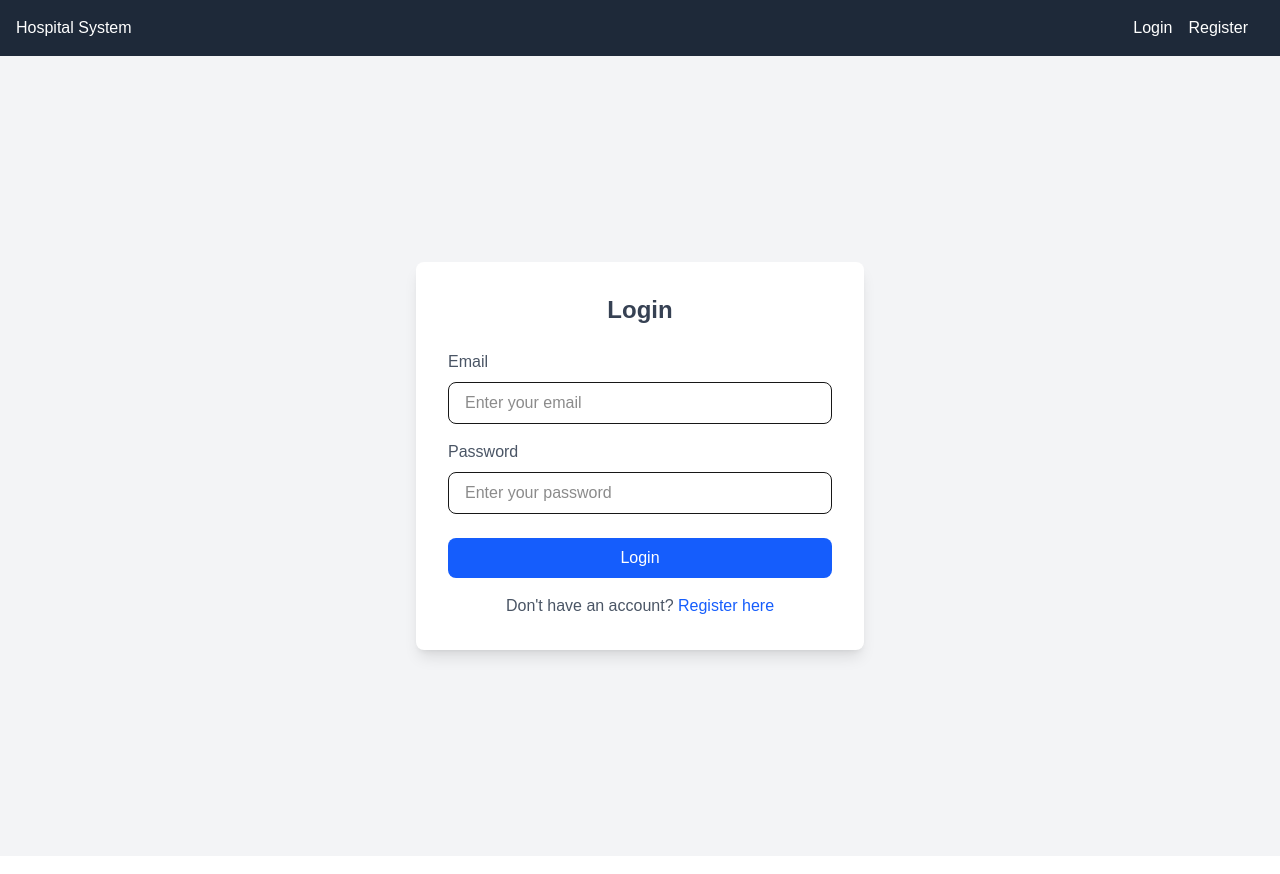
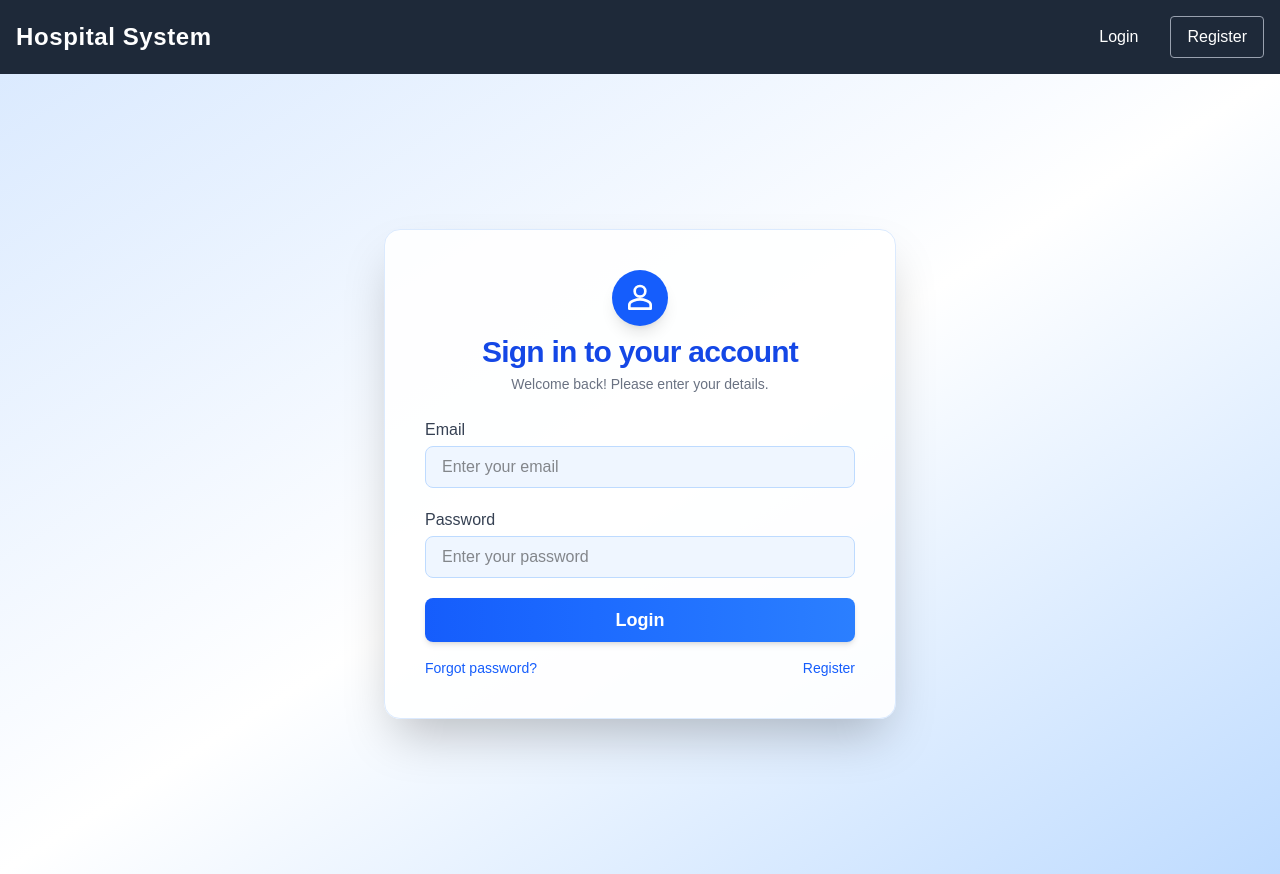
Before and after one commit to Lungan77/hospital_management, a Next.js app: page /login in a window 1280 px wide. Built offline with nearby package versions, Linux system fonts and the light colour scheme; no server answers.

Commit message:
Improve design login dash nav

```diff
--- a/app/dashboard/page.js
+++ b/app/dashboard/page.js
@@ -1,7 +1,70 @@
 "use client";
 import { useSession } from "next-auth/react";
 import withAuth from "@/hoc/withAuth";
-import Loader from "@/components/loader"; // Keep loader for UX
+import Loader from "@/components/loader";
+
+const roleCards = [
+  {
+    role: "admin",
+    title: "Manage Users",
+    description: "Add, edit, or remove users and assign roles.",
+    icon: (
+      <svg className="w-8 h-8 text-blue-500" fill="none" stroke="currentColor" strokeWidth="2" viewBox="0 0 24 24">
+        <path d="M17 20h5v-2a4 4 0 00-3-3.87M9 20H4v-2a4 4 0 013-3.87m9-4a4 4 0 10-8 0 4 4 0 008 0zm6 4v2a2 2 0 01-2 2h-1.5M3 16v2a2 2 0 002 2h1.5" />
+      </svg>
+    ),
+  },
+  {
+    role: "doctor",
+    title: "View Appointments",
+    description: "See your upcoming appointments and patient details.",
+    icon: (
+      <svg className="w-8 h-8 text-green-500" fill="none" stroke="currentColor" strokeWidth="2" viewBox="0 0 24 24">
+        <path d="M8 7V3m8 4V3m-9 8h10M5 21h14a2 2 0 002-2V7a2 2 0 00-2-2H5a2 2 0 00-2 2v12a2 2 0 002 2z" />
+      </svg>
+    ),
+  },
+  {
+    role: "receptionist",
+    title: "Check-in Patients",
+    description: "Register and check-in patients quickly.",
+    icon: (
+      <svg className="w-8 h-8 text-yellow-500" fill="none" stroke="currentColor" strokeWidth="2" viewBox="0 0 24 24">
+        <path d="M12 11c0-1.1.9-2 2-2h4a2 2 0 012 2v6a2 2 0 01-2 2h-4a2 2 0 01-2-2v-6zm-6 0c0-1.1.9-2 2-2h4a2 2 0 012 2v6a2 2 0 01-2 2H8a2 2 0 01-2-2v-6z" />
+      </svg>
+    ),
+  },
+  {
+    role: "nurse",
+    title: "Record Vitals",
+    description: "Update and monitor patient vitals.",
+    icon: (
+      <svg className="w-8 h-8 text-pink-500" fill="none" stroke="currentColor" strokeWidth="2" viewBox="0 0 24 24">
+        <path d="M12 8v4l3 3m6 1a9 9 0 11-18 0 9 9 0 0118 0z" />
+      </svg>
+    ),
+  },
+  {
+    role: "patient",
+    title: "Schedule Appointment",
+    description: "Book and manage your appointments.",
+    icon: (
+      <svg className="w-8 h-8 text-purple-500" fill="none" stroke="currentColor" strokeWidth="2" viewBox="0 0 24 24">
+        <path d="M8 7V3m8 4V3m-9 8h10M5 21h14a2 2 0 002-2V7a2 2 0 00-2-2H5a2 2 0 00-2 2v12a2 2 0 002 2z" />
+      </svg>
+    ),
+  },
+  {
+    role: "labtech",
+    title: "Manage Lab Results",
+    description: "Upload and review laboratory results.",
+    icon: (
+      <svg className="w-8 h-8 text-red-500" fill="none" stroke="currentColor" strokeWidth="2" viewBox="0 0 24 24">
+        <path d="M9 17v-6a2 2 0 012-2h2a2 2 0 012 2v6m-6 0h6" />
+      </svg>
+    ),
+  },
+];
 
 function Dashboard() {
   const { data: session, status } = useSession();
@@ -12,17 +75,30 @@ function Dashboard() {
     return <p className="text-center mt-10 text-red-600">Error: User not found</p>;
   }
 
+  const userRole = session.user.role;
+
   return (
-    <div>
-      <h1 className="text-3xl font-bold">Welcome, {session.user.name}</h1>
-      <p className="text-gray-600">Role: {session.user.role}</p>
+    <div className="py-10 px-4">
+      <div className="bg-gradient-to-r from-blue-100 to-purple-100 rounded-xl p-8 mb-8 shadow">
+        <h1 className="text-4xl font-extrabold text-gray-800 mb-2">
+          Welcome, <span className="text-blue-600">{session.user.name}</span>
+        </h1>
+        <p className="text-lg text-gray-600">Role: <span className="font-semibold">{userRole}</span></p>
+      </div>
 
-      <div className="mt-6 grid grid-cols-1 md:grid-cols-3 gap-4">
-        {session.user.role === "admin" && <div className="p-4 bg-white shadow-md rounded-lg">Manage Users</div>}
-        {session.user.role === "doctor" && <div className="p-4 bg-white shadow-md rounded-lg">View Appointments</div>}
-        {session.user.role === "receptionist" && <div className="p-4 bg-white shadow-md rounded-lg">Check-in Patients</div>}
-        {session.user.role === "nurse" && <div className="p-4 bg-white shadow-md rounded-lg">Record Vitals</div>}
-        {session.user.role === "patient" && <div className="p-4 bg-white shadow-md rounded-lg">Schedule Appointment</div>}
+      <div className="grid grid-cols-1 sm:grid-cols-2 md:grid-cols-3 gap-6">
+        {roleCards
+          .filter(card => card.role === userRole)
+          .map(card => (
+            <div
+              key={card.role}
+              className="bg-white rounded-lg shadow-lg p-6 flex flex-col items-center hover:shadow-xl transition-shadow"
+            >
+              <div className="mb-4">{card.icon}</div>
+              <h2 className="text-xl font-bold mb-2 text-gray-800">{card.title}</h2>
+              <p className="text-gray-500 text-center">{card.description}</p>
+            </div>
+          ))}
       </div>
     </div>
   );
--- a/app/login/page.js
+++ b/app/login/page.js
@@ -2,90 +2,114 @@
 import { useState } from "react";
 import { useRouter } from "next/navigation";
 import { signIn } from "next-auth/react";
-import Loader from "@/components/loader"; // Import the loader
+import Loader from "@/components/loader";
 
 export default function Login() {
   const [email, setEmail] = useState("");
   const [password, setPassword] = useState("");
   const [error, setError] = useState("");
-  const [loading, setLoading] = useState(false); // Loader state
+  const [loading, setLoading] = useState(false);
   const router = useRouter();
 
   const handleLogin = async (e) => {
     e.preventDefault();
     setError("");
-
-    // ✅ Input Validation
     if (!email.trim() || !password.trim()) {
       setError("Email and password are required");
       return;
     }
-
-    setLoading(true); // Show loader
-
+    setLoading(true);
     const res = await signIn("credentials", {
       email,
       password,
       redirect: false,
     });
-
-    setLoading(false); // Hide loader
-
+    setLoading(false);
     if (res?.ok) {
       router.push("/dashboard");
     } else {
-      // ✅ Show real error message if available
       setError(res?.error || "Invalid email or password");
     }
   };
 
   return (
-    <div className="flex min-h-screen items-center justify-center bg-gray-100">
-      <div className="w-full max-w-md p-8 bg-white rounded-lg shadow-lg">
-        <h2 className="text-2xl font-bold text-center text-gray-700">Login</h2>
+    <div className="flex min-h-screen items-center justify-center bg-gradient-to-br from-blue-100 via-white to-blue-200">
+      <div className="w-full p-10 bg-white/90 rounded-2xl shadow-2xl border border-blue-100 max-w-lg">
+        <div className="flex flex-col items-center mb-6">
+          <div className="bg-blue-600 rounded-full p-3 mb-2 shadow-lg">
+            <svg className="w-8 h-8 text-white" fill="none" stroke="currentColor" strokeWidth="2" viewBox="0 0 24 24">
+              <path strokeLinecap="round" strokeLinejoin="round" d="M12 11c2.21 0 4-1.79 4-4s-1.79-4-4-4-4 1.79-4 4 1.79 4 4 4zm0 2c-2.67 0-8 1.34-8 4v3h16v-3c0-2.66-5.33-4-8-4z"/>
+            </svg>
+          </div>
+          <h2 className="text-3xl font-extrabold text-blue-700 tracking-tight">Sign in to your account</h2>
+          <p className="text-gray-500 mt-1 text-sm">Welcome back! Please enter your details.</p>
+        </div>
 
-        {error && <p className="text-red-500 text-center mt-2">{error}</p>}
+        {error && (
+          <div className="bg-red-100 border border-red-300 text-red-700 px-4 py-2 rounded mb-4 text-center animate-shake">
+            {error}
+          </div>
+        )}
 
-        <form onSubmit={handleLogin} className="mt-6">
+        <form onSubmit={handleLogin} className="space-y-5">
           <div>
-            <label className="block text-gray-600">Email</label>
+            <label className="block text-gray-700 font-medium mb-1">Email</label>
             <input
               type="email"
               value={email}
               onChange={(e) => setEmail(e.target.value)}
-              className="w-full px-4 py-2 mt-2 border rounded-lg focus:outline-none focus:ring-2 focus:ring-blue-400"
+              className="w-full px-4 py-2 border border-blue-200 rounded-lg focus:outline-none focus:ring-2 focus:ring-blue-400 bg-blue-50 transition"
               placeholder="Enter your email"
               required
+              autoComplete="username"
             />
           </div>
-
-          <div className="mt-4">
-            <label className="block text-gray-600">Password</label>
+          <div>
+            <label className="block text-gray-700 font-medium mb-1">Password</label>
             <input
               type="password"
               value={password}
               onChange={(e) => setPassword(e.target.value)}
-              className="w-full px-4 py-2 mt-2 border rounded-lg focus:outline-none focus:ring-2 focus:ring-blue-400"
+              className="w-full px-4 py-2 border border-blue-200 rounded-lg focus:outline-none focus:ring-2 focus:ring-blue-400 bg-blue-50 transition"
               placeholder="Enter your password"
               required
+              autoComplete="current-password"
             />
           </div>
-
           <button
             type="submit"
-            className="w-full mt-6 bg-blue-600 text-white py-2 rounded-lg hover:bg-blue-700 transition"
-            disabled={loading} // Disable button when loading
+            className={`w-full py-2 rounded-lg font-semibold text-lg transition bg-gradient-to-r from-blue-600 to-blue-500 hover:from-blue-700 hover:to-blue-600 text-white shadow-md flex items-center justify-center ${loading ? "opacity-70 cursor-not-allowed" : ""}`}
+            disabled={loading}
           >
-            {loading ? "Logging in..." : "Login"}
+            {loading ? (
+              <>
+                <Loader className="mr-2" /> Logging in...
+              </>
+            ) : (
+              "Login"
+            )}
           </button>
         </form>
 
-        <p className="mt-4 text-center text-gray-600">
-          Don&apos;t have an account?{" "}
-          <a href="/register" className="text-blue-600 hover:underline">
-            Register here
+        <div className="flex justify-between items-center mt-4">
+          <a href="/forgot-password" className="text-sm text-blue-600 hover:underline">
+            Forgot password?
           </a>
-        </p>
+          <a href="/register" className="text-sm text-blue-600 hover:underline">
+            Register
+          </a>
+        </div>
+        <style jsx>{`
+          .animate-shake {
+            animation: shake 0.3s;
+          }
+          @keyframes shake {
+            10%, 90% { transform: translateX(-1px); }
+            20%, 80% { transform: translateX(2px); }
+            30%, 50%, 70% { transform: translateX(-4px); }
+            40%, 60% { transform: translateX(4px); }
+          }
+        `}</style>
       </div>
     </div>
   );
--- a/components/nav.js
+++ b/components/nav.js
@@ -6,17 +6,36 @@ export default function Navbar() {
   const { data: session } = useSession();
 
   return (
-    <nav className="p-4 bg-gray-800 text-white flex justify-between">
-      <h1>Hospital System</h1>
-      <div>
-        {!session ? (
-          <>
-            <Link href="/login" className="mr-4">Login</Link>
-            <Link href="/register" className="mr-4">Register</Link>
-          </>
-        ) : (
-          <button onClick={() => signOut()} className="p-2 bg-red-500">Logout</button>
-        )}
+    <nav className="p-4 bg-gray-800 text-white shadow-md">
+      <div className="container mx-auto flex items-center justify-between">
+        <Link href="/" className="text-2xl font-bold tracking-wide hover:text-gray-300 transition-colors">
+          Hospital System
+        </Link>
+        <div className="flex items-center space-x-4">
+          {!session ? (
+            <>
+              <Link
+                href="/login"
+                className="px-4 py-2 rounded hover:bg-gray-700 transition-colors"
+              >
+                Login
+              </Link>
+              <Link
+                href="/register"
+                className="px-4 py-2 rounded border border-gray-400 hover:bg-gray-700 transition-colors"
+              >
+                Register
+              </Link>
+            </>
+          ) : (
+            <button
+              onClick={() => signOut()}
+              className="px-4 py-2 rounded bg-red-500 hover:bg-red-600 transition-colors font-semibold"
+            >
+              Logout
+            </button>
+          )}
+        </div>
       </div>
     </nav>
   );
```
